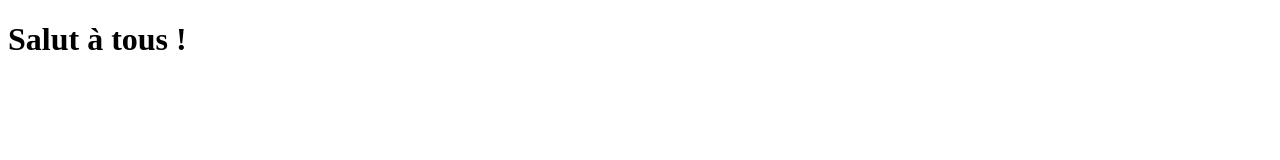
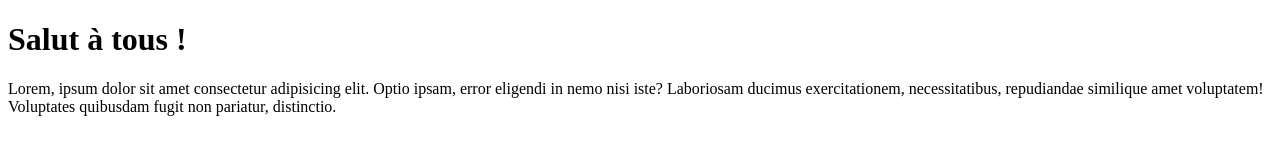
Before and after one commit to Alexandre333/2-mp-3, a plain HTML site: page index.html in a window 1280 px wide. Drawn offline with Linux system fonts and the light colour scheme.

Commit message:
texte latin

```diff
--- a/index.html
+++ b/index.html
@@ -8,6 +8,7 @@
 <body>
 
 	<h1>Salut à tous !</h1>
+	<p>Lorem, ipsum dolor sit amet consectetur adipisicing elit. Optio ipsam, error eligendi in nemo nisi iste? Laboriosam ducimus exercitationem, necessitatibus, repudiandae similique amet voluptatem! Voluptates quibusdam fugit non pariatur, distinctio.</p>
 
 </body>
 </html>
```
